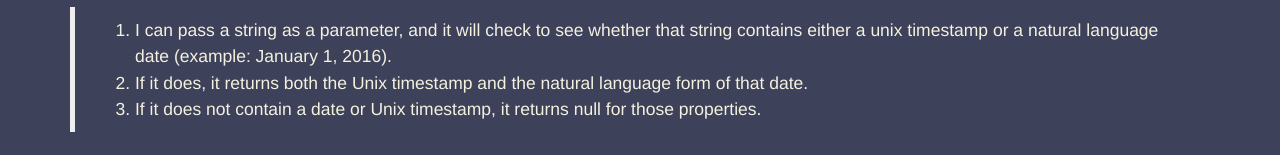
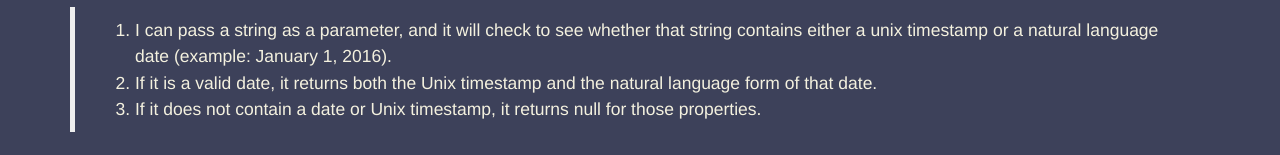
Before and after one commit to Answart/timestamp-ms, a website: page public/index.html in a window 1280 px wide. Shown: the part 240-395 px from the top of the page. Drawn offline with nearby package versions, Linux system fonts and the light colour scheme.

Commit message:
Update index view

```diff
--- a/public/index.html
+++ b/public/index.html
@@ -1,5 +1,6 @@
 <!DOCTYPE html>
 <html lang="en">
+
 <head>
   <meta charset="UTF-8">
   <title>Timestamp Microservice</title>
@@ -13,6 +14,7 @@
   <link rel="stylesheet" href="/public/css/style.css">
   <link rel="stylesheet" href="https://cdnjs.cloudflare.com/ajax/libs/font-awesome/4.7.0/css/font-awesome.min.css">
 </head>
+
 <body>
 
   <!-- header -->
@@ -34,7 +36,7 @@
       <blockquote>
         <ol>
           <li>I can pass a string as a parameter, and it will check to see whether that string contains either a unix timestamp or a natural language date (example: January 1, 2016).</li>
-            <li>If it does, it returns both the Unix timestamp and the natural language form of that date.</li>
+          <li>If it is a valid date, it returns both the Unix timestamp and the natural language form of that date.</li>
           <li>If it does not contain a date or Unix timestamp, it returns null for those properties.</li>
         </ol>
       </blockquote>
@@ -61,4 +63,5 @@
   </footer>
 
 </body>
+
 </html>
```
Lines whose indentation alone changed are shown as unchanged.
